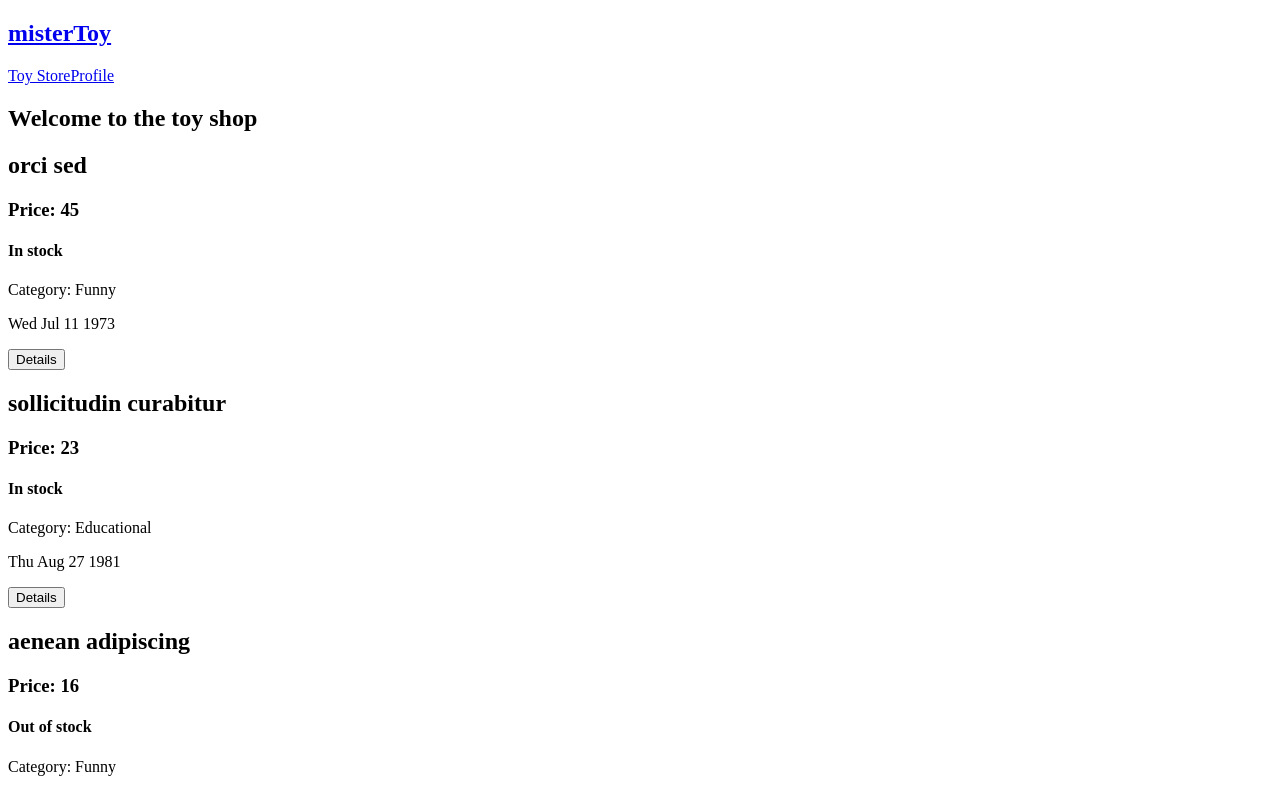
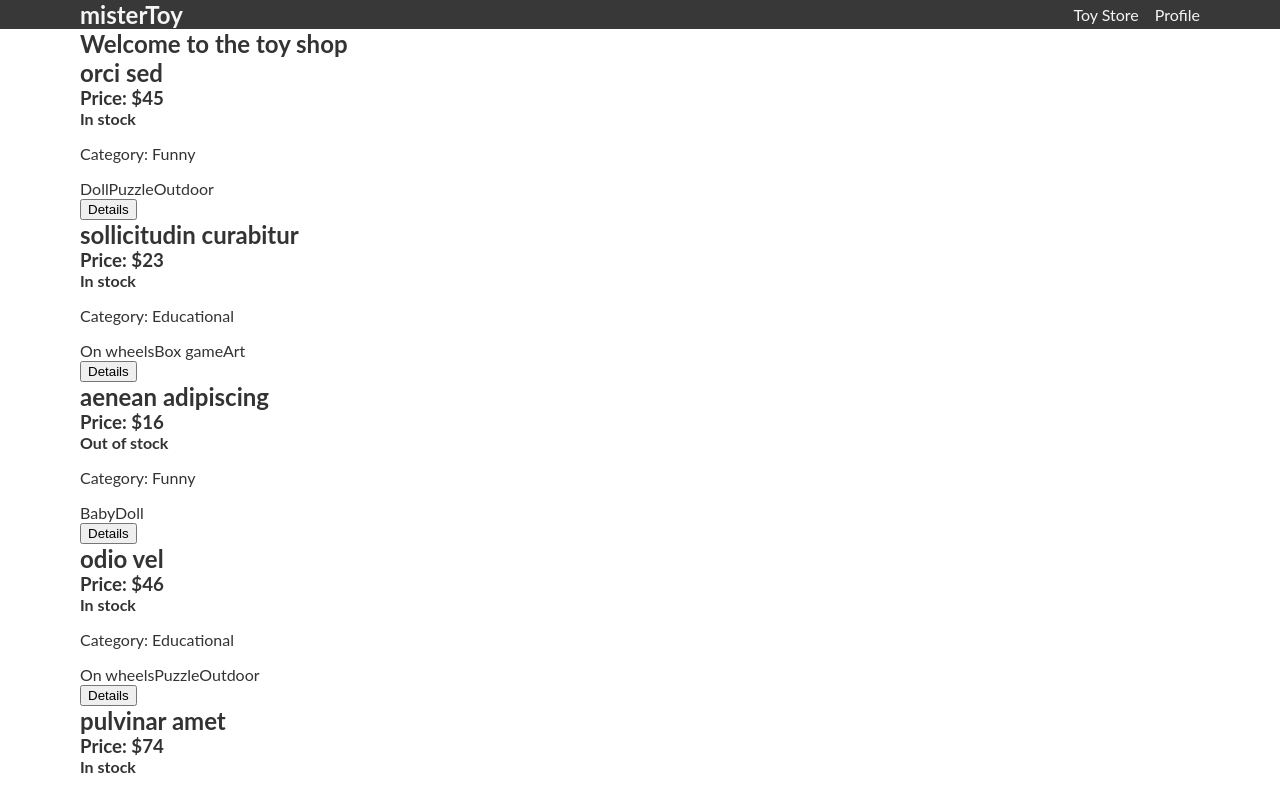
Before and after one commit to lioramar55/misterToy, a Vue app: page /#/shop in a window 1280 px wide. Shown: the top 793 px of the page. Built offline with nearby package versions, Linux system fonts and the light colour scheme.

Commit message:
added details route and some styles

```diff
--- a/src/components/app-header.vue
+++ b/src/components/app-header.vue
@@ -1,14 +1,16 @@
 <template>
   <header>
-    <div class="main-header">
+    <div class="main-header main-layout">
       <div class="logo">
         <router-link to="/"><h1>misterToy</h1></router-link>
       </div>
+      <nav>
+        <ul>
+          <li><router-link to="/shop">Toy Store</router-link></li>
+          <li><router-link to="/">Profile</router-link></li>
+        </ul>
+      </nav>
     </div>
-    <nav>
-      <router-link to="/shop">Toy Store</router-link>
-      <router-link to="/">Profile</router-link>
-    </nav>
   </header>
 </template>
 
--- a/src/components/toy-details.vue
+++ b/src/components/toy-details.vue
@@ -1,7 +1,52 @@
-<template></template>
+<template>
+  <section class="toy-details main-layout" v-if="toy">
+    <h1>Title: {{ toy.name }}</h1>
+    <h4>Published at {{ time }}</h4>
+    <h3>Category: {{ toy.type }}</h3>
+    <h3>Description</h3>
+    <p>
+      Lorem ipsum, dolor sit amet consectetur adipisicing elit. Ipsum exercitationem soluta tenetur,
+      voluptatibus facilis nesciunt itaque dolorum totam iure nisi pariatur doloribus placeat
+      perferendis officiis magnam illum maxime harum amet explicabo alias. Excepturi sint asperiores
+      perferendis alias dolorem eos. Ea ratione voluptate quibusdam consectetur fugit accusamus,
+      earum, delectus in pariatur enim quisquam iure eos nostrum? Nihil est temporibus architecto
+      commodi unde, non nesciunt rerum dignissimos, laborum doloremque minima ducimus error optio.
+      Explicabo natus veniam totam fuga, provident animi! Maiores unde repellendus sint aliquam
+      pariatur facere omnis dicta nesciunt cum quod iure aut perspiciatis laboriosam, dolorem sed
+      nihil molestias blanditiis atque?
+    </p>
+    <h3>Price: {{ $filters.currencyUSD(toy.price) }}</h3>
+    <h4>{{ isAvailable }}</h4>
+    <span class="label" v-for="label in toy.labels" :key="label + toy._id">
+      {{ label }}
+    </span>
+    <button @click="$router.push('/shop')">Back to list</button>
+  </section>
+  <section v-else class="loader">Loading...</section>
+</template>
 
 <script>
-export default {}
+import toyService from '../services/toy-service'
+export default {
+  name: 'toy-details',
+  data() {
+    return {
+      toy: null,
+    }
+  },
+  created() {
+    const { id } = this.$route.params
+    toyService.getById(+id).then((toy) => (this.toy = toy))
+  },
+  computed: {
+    isAvailable() {
+      return this.toy.inStock ? 'In stock' : 'Out of stock'
+    },
+    time() {
+      return new Date(this.toy.createdAt).toDateString()
+    },
+  },
+}
 </script>
 
 <style></style>
--- a/src/components/toy-preview.vue
+++ b/src/components/toy-preview.vue
@@ -1,11 +1,15 @@
 <template>
   <div class="toy-preview">
     <h2>{{ toy.name }}</h2>
-    <h3>Price: {{ toy.price }}</h3>
+    <h3>Price: {{ $filters.currencyUSD(toy.price) }}</h3>
     <h4>{{ isAvailable }}</h4>
     <p>Category: {{ toy.type }}</p>
-    <p>{{ time }}</p>
-    <button>Details</button>
+    <div class="labels">
+      <span class="label" v-for="label in toy.labels" :key="label + toy._id">
+        {{ label }}
+      </span>
+    </div>
+    <button @click="$router.push('/shop/' + toy._id)">Details</button>
   </div>
 </template>
 
--- a/src/main.js
+++ b/src/main.js
@@ -2,8 +2,14 @@ import { createApp } from 'vue'
 import App from './App.vue'
 import router from './router'
 import store from './store'
+import './styles/style.css'
+const app = createApp(App)
 
-const app = createApp(App)
+app.config.globalProperties.$filters = {
+  currencyUSD(amount) {
+    return '$' + amount
+  },
+}
 
 app.use(router)
 app.use(store)
--- a/src/router/index.js
+++ b/src/router/index.js
@@ -1,6 +1,7 @@
 import { createRouter, createWebHashHistory } from 'vue-router'
 import home from '../views/home.vue'
 import toyShop from '../views/toy-shop.vue'
+import toyDetails from '../components/toy-details.vue'
 
 const router = createRouter({
   history: createWebHashHistory(),
@@ -15,6 +16,16 @@ const router = createRouter({
       name: 'shop',
       component: toyShop,
     },
+    {
+      path: '/shop',
+      name: 'shop',
+      component: toyShop,
+    },
+    {
+      path: '/shop/:id',
+      name: 'toy-details',
+      component: toyDetails,
+    },
   ],
 })
 
--- a/src/services/toy-service.js
+++ b/src/services/toy-service.js
@@ -1,6 +1,7 @@
 import axios from 'axios'
 import { storageService } from './async-storage.service.js'
 
+const labels = ['On wheels', 'Box game', 'Art', 'Baby', 'Doll', 'Puzzle', 'Outdoor']
 const KEY = 'toysDB'
 
 storageService.query(KEY).then((toys) => (!toys ? _storeDemoData() : ''))
@@ -34,6 +35,7 @@ function _storeDemoData() {
       price: 45,
       type: 'Funny',
       createdAt: '1973-07-11T13:30:49.032Z',
+      labels: ['Doll', 'Puzzle', 'Outdoor'],
       inStock: true,
     },
     {
@@ -42,6 +44,7 @@ function _storeDemoData() {
       price: 23,
       type: 'Educational',
       createdAt: '1981-08-27T15:09:21.294Z',
+      labels: ['On wheels', 'Box game', 'Art'],
       inStock: true,
     },
     {
@@ -50,6 +53,7 @@ function _storeDemoData() {
       price: 16,
       type: 'Funny',
       createdAt: '1986-11-02T20:23:58.834Z',
+      labels: ['Baby', 'Doll'],
       inStock: false,
     },
     {
@@ -58,6 +62,7 @@ function _storeDemoData() {
       price: 46,
       type: 'Educational',
       createdAt: '1995-03-29T07:57:16.160Z',
+      labels: ['On wheels', 'Puzzle', 'Outdoor'],
       inStock: true,
     },
     {
@@ -66,6 +71,7 @@ function _storeDemoData() {
       price: 74,
       type: 'Educational',
       createdAt: '1977-04-25T21:57:19.388Z',
+      labels: ['Puzzle'],
       inStock: true,
     },
     {
@@ -74,6 +80,8 @@ function _storeDemoData() {
       price: 49,
       type: 'Adult',
       createdAt: '1994-06-19T23:12:01.759Z',
+      labels: ['On wheels', 'Box game', 'Art'],
+
       inStock: true,
     },
     {
@@ -82,6 +90,8 @@ function _storeDemoData() {
       price: 42,
       type: 'Funny',
       createdAt: '1983-05-05T11:39:48.470Z',
+      labels: ['Art'],
+
       inStock: true,
     },
     {
@@ -90,6 +100,7 @@ function _storeDemoData() {
       price: 62,
       type: 'Educational',
       createdAt: '1983-11-20T03:59:06.177Z',
+      labels: ['Box game', 'Art', 'Baby'],
       inStock: true,
     },
     {
@@ -98,6 +109,7 @@ function _storeDemoData() {
       price: 9,
       type: 'Educational',
       createdAt: '1986-05-08T09:40:52.307Z',
+      labels: ['On wheels'],
       inStock: true,
     },
     {
@@ -106,6 +118,7 @@ function _storeDemoData() {
       price: 34,
       type: 'Educational',
       createdAt: '1989-04-30T10:25:14.765Z',
+      labels: ['Art', 'Baby', 'Doll'],
       inStock: false,
     },
     {
@@ -114,6 +127,7 @@ function _storeDemoData() {
       price: 23,
       type: 'Funny',
       createdAt: '1980-03-03T19:33:09.854Z',
+      labels: ['Box game'],
       inStock: true,
     },
     {
@@ -122,6 +136,7 @@ function _storeDemoData() {
       price: 42,
       type: 'Educational',
       createdAt: '1987-04-20T12:41:47.897Z',
+      labels: ['On wheels'],
       inStock: false,
     },
     {
@@ -130,6 +145,7 @@ function _storeDemoData() {
       price: 11,
       type: 'Educational',
       createdAt: '1991-05-13T15:44:21.389Z',
+      labels: ['Baby', 'Doll'],
       inStock: true,
     },
     {
@@ -138,6 +154,7 @@ function _storeDemoData() {
       price: 18,
       type: 'Educational',
       createdAt: '1996-02-14T03:11:46.518Z',
+      labels: ['On wheels', 'Box game', 'Art'],
       inStock: true,
     },
     {
@@ -146,6 +163,7 @@ function _storeDemoData() {
       price: 74,
       type: 'Adult',
       createdAt: '1996-06-03T00:25:41.428Z',
+      labels: ['Doll', 'Puzzle', 'Outdoor'],
       inStock: false,
     },
     {
@@ -154,6 +172,7 @@ function _storeDemoData() {
       price: 95,
       type: 'Funny',
       createdAt: '1975-08-03T04:45:44.718Z',
+      labels: ['Art'],
       inStock: false,
     },
     {
@@ -162,6 +181,7 @@ function _storeDemoData() {
       price: 17,
       type: 'Educational',
       createdAt: '1984-09-30T23:03:14.758Z',
+      labels: ['On wheels', 'Puzzle', 'Outdoor'],
       inStock: false,
     },
     {
@@ -170,6 +190,7 @@ function _storeDemoData() {
       price: 76,
       type: 'Funny',
       createdAt: '1984-02-18T21:41:01.529Z',
+      labels: ['On wheels', 'Box game', 'Art', 'Baby', 'Doll'],
       inStock: false,
     },
     {
@@ -178,6 +199,7 @@ function _storeDemoData() {
       price: 39,
       type: 'Educational',
       createdAt: '1980-03-16T09:22:35.017Z',
+      labels: ['On wheels', 'Puzzle', 'Outdoor'],
       inStock: true,
     },
     {
@@ -186,6 +208,7 @@ function _storeDemoData() {
       price: 49,
       type: 'Educational',
       createdAt: '1979-01-04T15:01:56.335Z',
+      labels: ['Doll', 'Puzzle', 'Outdoor'],
       inStock: true,
     },
   ]
--- /dev/null
+++ b/src/styles/basic/base.css
@@ -0,0 +1,33 @@
+* {
+  box-sizing: border-box;
+}
+
+html {
+  font-family: lato, sans-serif;
+  color: #333;
+}
+
+body {
+  margin: 0;
+}
+
+h1,
+h2,
+h3,
+h4,
+h5,
+h6 {
+  margin: 0;
+}
+
+a,
+a:active,
+a:hover {
+  color: #333;
+  text-decoration: none;
+}
+
+img {
+  width: 100%;
+  height: 100%;
+}
--- /dev/null
+++ b/src/styles/basic/helpers.css
@@ -0,0 +1,19 @@
+.clean-list {
+  list-style: none;
+}
+
+.flex {
+  display: flex;
+}
+
+.justify-align {
+  align-items: center;
+}
+
+.justify-b {
+  justify-content: space-between;
+}
+
+.justify-c {
+  justify-content: space-between;
+}
--- /dev/null
+++ b/src/styles/basic/layout.css
@@ -0,0 +1,27 @@
+/* MAIN LAYOUT */
+
+body,
+html {
+  height: 100%;
+}
+
+.main-layout {
+  max-width: 90%;
+  padding: 0 1rem;
+  margin: 0 auto;
+}
+
+#app {
+  height: 100%;
+}
+
+footer {
+  display: flex;
+  align-items: center;
+  justify-content: center;
+}
+
+.main-app {
+  padding: 1rem 0;
+  min-height: max(90vh, 90%);
+}
--- /dev/null
+++ b/src/styles/components/main-header.css
@@ -0,0 +1,25 @@
+header {
+  background-color: rgb(56, 56, 56);
+}
+
+header a {
+  color: whitesmoke;
+}
+header a:hover {
+  color: wheat;
+  padding: 0.5rem;
+}
+
+.main-header {
+  display: flex;
+  justify-content: space-between;
+  align-items: center;
+}
+
+nav ul {
+  list-style: none;
+  display: flex;
+  margin: 0;
+  padding: 0;
+  gap: 1rem;
+}
--- /dev/null
+++ b/src/styles/style.css
@@ -0,0 +1,16 @@
+/* SETUP */
+
+/* @import 'setup/vars.css';
+@import 'setup/typography.css'; */
+
+/* BASIC */
+
+@import 'basic/base.css';
+@import 'basic/layout.css';
+@import 'basic/helpers.css';
+/* @import 'basic/mq.css'; */
+
+/* COMPONENTS */
+
+@import 'components/main-header.css';
+@import 'components/main-footer.css';
```
Also changed, not shown: src/styles/components/main-footer.css (added).
